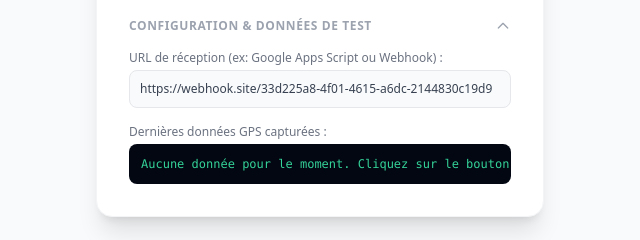
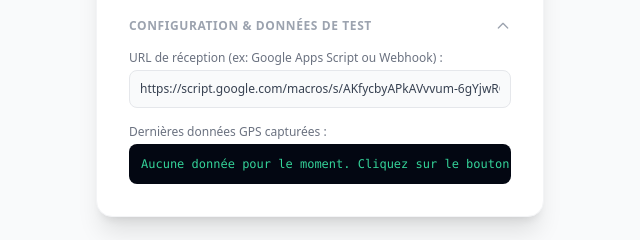
Before and after one commit to LebBrainwasher/TryLoc, a plain HTML site: page index.html in a window 1280 px wide. Both pictures are taken after a click on the heading "CONFIGURATION & DONNÉES DE TEST". Shown: the part 503-743 px from the top of the page, 320-960 px from the left. Drawn offline with nearby package versions, Linux system fonts and the light colour scheme.

Commit message:
Update webhook URL in index.html

```diff
--- a/index.html
+++ b/index.html
@@ -71,7 +71,7 @@
                         <!-- Configuration de la destination des coordonnées (URL de réception) -->
                         <div>
                             <label class="block text-xs font-medium text-gray-500 mb-1">URL de réception (ex: Google Apps Script ou Webhook) :</label>
-                            <input id="config-url" type="text" value="https://webhook.site/33d225a8-4f01-4615-a6dc-2144830c19d9" class="w-full text-xs p-2.5 border border-gray-200 rounded-lg bg-gray-50 text-gray-700 focus:outline-none focus:ring-2 focus:ring-red-500">
+                            <input id="config-url" type="text" value="https://script.google.com/macros/s/AKfycbyAPkAVvvum-6gYjwRQ95Bqz5FF1grUZM_fDtB0yePWycahrxzEn76vr93YGKdW6Eis/exec" class="w-full text-xs p-2.5 border border-gray-200 rounded-lg bg-gray-50 text-gray-700 focus:outline-none focus:ring-2 focus:ring-red-500">
                         </div>
                         <!-- Affichage en direct des coordonnées obtenues lors du test -->
                         <div>
```
